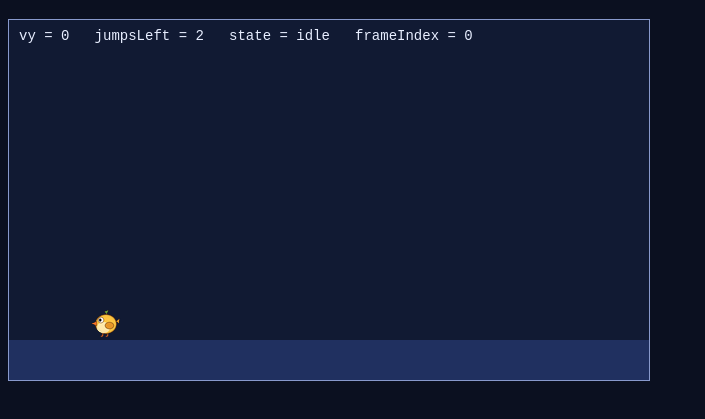
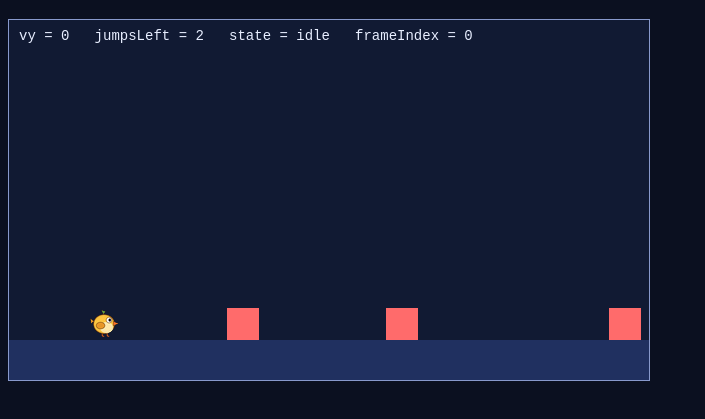
Before and after one commit to tanaka210/web_applied, a plain HTML site: page my_game/index.html in a window 1280 px wide. Shown: the part 61-480 px from the top of the page, without its empty margins (0-705 px from the left). Drawn offline with Linux system fonts and the light colour scheme.

Commit message:
7-5 敵を配列で並べる

```diff
--- /dev/null
+++ b/my_game/enemy.js
@@ -0,0 +1,36 @@
+// 敵：作る・入れる・動かす・描く（足すものの形）
+
+// ① 作る：敵を1体作って返す関数（呼ぶたびに、新しい敵が1体できる）
+function createEnemy(x, vx) {
+  return { x: x, y: floor.y - 32, w: 32, h: 32, vx: vx, alive: true };
+}
+
+// ② 入れる：敵をまとめて入れる配列（７-６で入れ直すので let）
+let enemies = [];
+enemies.push(createEnemy(200, 80));
+enemies.push(createEnemy(380, -120));
+enemies.push(createEnemy(540, 60));
+
+// ③ 動かす：配列の敵を1体ずつ取り出して、同じ処理をする
+function updateEnemies(dt) {
+  for (const enemy of enemies) {
+    enemy.x = enemy.x + enemy.vx * dt;
+    // 端を越えたら、位置を戻して、向きを反対に（５-４の跳ね返り）
+    if (enemy.x < 0) {
+      enemy.x = 0;
+      enemy.vx = -enemy.vx;
+    }
+    if (enemy.x + enemy.w > canvas.width) {
+      enemy.x = canvas.width - enemy.w;
+      enemy.vx = -enemy.vx;
+    }
+  }
+}
+
+// ④ 描く：配列の敵を1体ずつ取り出して描く
+function drawEnemies() {
+  ctx.fillStyle = "#ff6b6b";
+  for (const enemy of enemies) {
+    ctx.fillRect(enemy.x, enemy.y, enemy.w, enemy.h);
+  }
+}
--- a/my_game/index.html
+++ b/my_game/index.html
@@ -23,6 +23,7 @@
     <!-- 読み込む順番：使われる側が先、全体の流れ（main.js）が最後 -->
     <script src="stage.js"></script>
     <script src="player.js"></script>
+    <script src="enemy.js"></script>
     <script src="main.js"></script>
   </body>
 </html>
--- a/my_game/main.js
+++ b/my_game/main.js
@@ -3,12 +3,14 @@
 // 役割ごとの「動かす」関数を呼ぶ
 function update(dt) {
   updatePlayer(dt);
+  updateEnemies(dt);
 }
 
 // 役割ごとの「描く」関数を呼ぶ
 function draw() {
   ctx.clearRect(0, 0, canvas.width, canvas.height);
   drawStage();
+  drawEnemies();
   drawPlayer();
 }
 
--- a/my_game/player.js
+++ b/my_game/player.js
@@ -105,7 +105,7 @@ function updatePlayer(dt) {
   if (player.vx < 0) {
     player.facing = -1;
   }
- player.facing = player.vx > 0 ? 1 : -1;
+
   // 重力で落とす
   const g = player.vy > 0
     ? GRAVITY * FALL_GRAVITY_RATE
```
